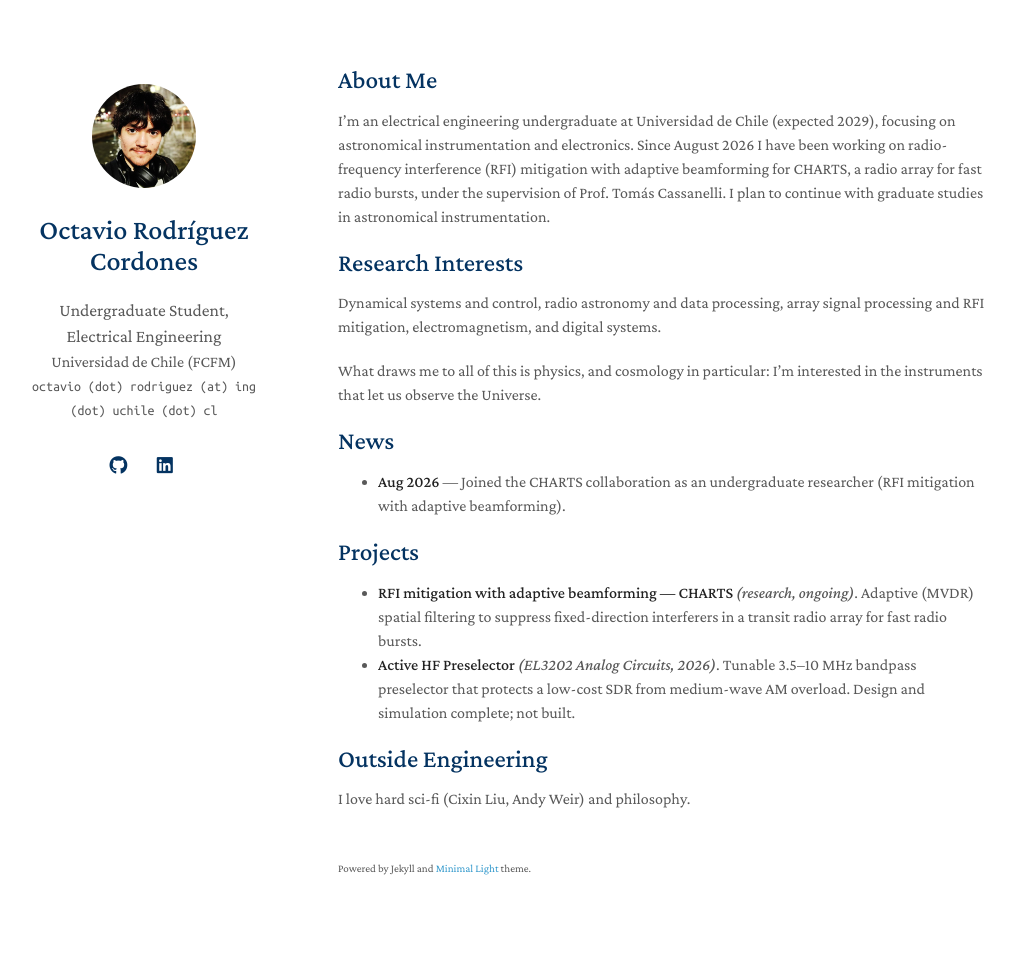
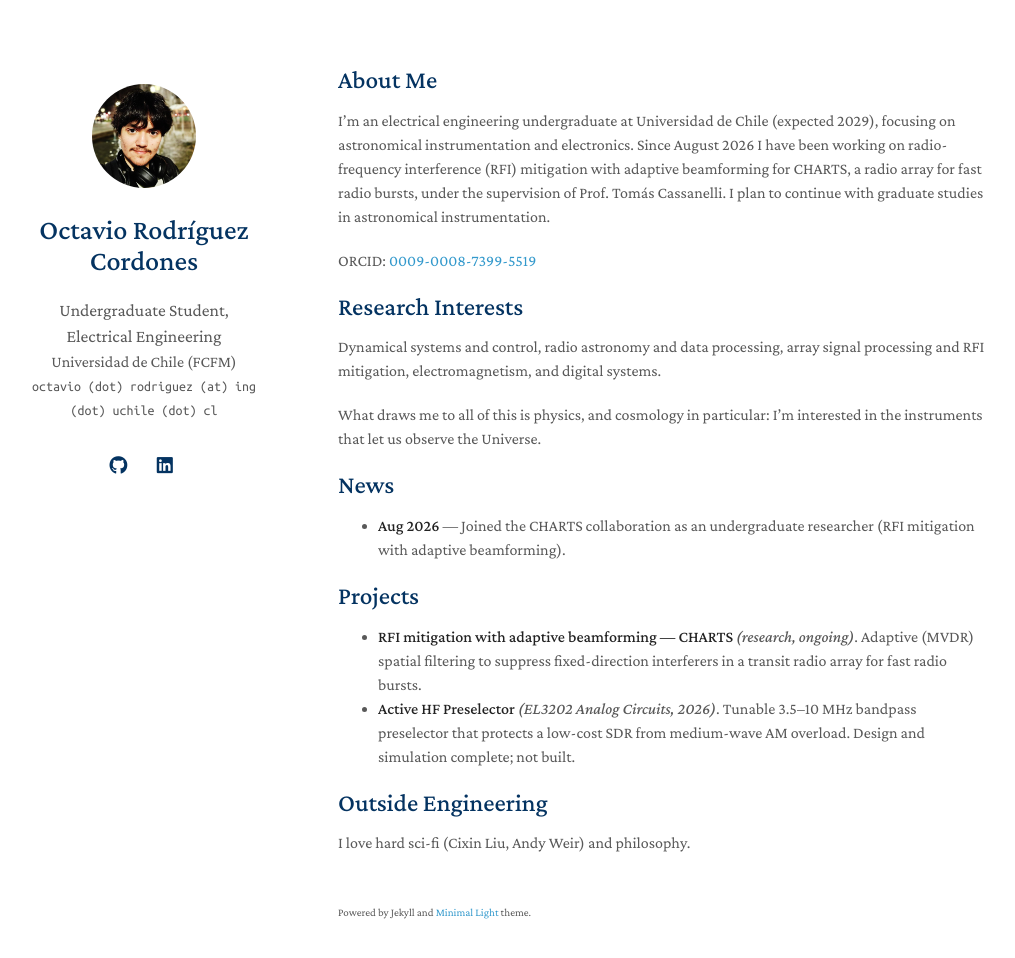
Before and after one commit to octrodriguez/octrodriguez.github.io, a Jekyll site: the page built from index.md, in a window 1280 px wide and 993 px high. Shown: the top 958 px of the window, without its empty margins (132-1147 px from the left). Built offline with Jekyll 4.4.1, drawn with Linux system fonts in a browser that asks for light colours; a style sheet for code colours, icons or effects is not loaded; our own code applies the rules of GitHub Pages for plain Markdown files.

Commit message:
Add ORCID to About Me section
Added ORCID information to the About Me section.

```diff
--- a/index.md
+++ b/index.md
@@ -5,6 +5,8 @@ layout: homepage
 ## About Me
 
 I'm an electrical engineering undergraduate at Universidad de Chile (expected 2029), focusing on astronomical instrumentation and electronics. Since August 2026 I have been working on radio-frequency interference (RFI) mitigation with adaptive beamforming for CHARTS, a radio array for fast radio bursts, under the supervision of Prof. Tomás Cassanelli. I plan to continue with graduate studies in astronomical instrumentation.
+
+ORCID: [0009-0008-7399-5519](https://orcid.org/0009-0008-7399-5519)
 
 ## Research Interests
 
```
